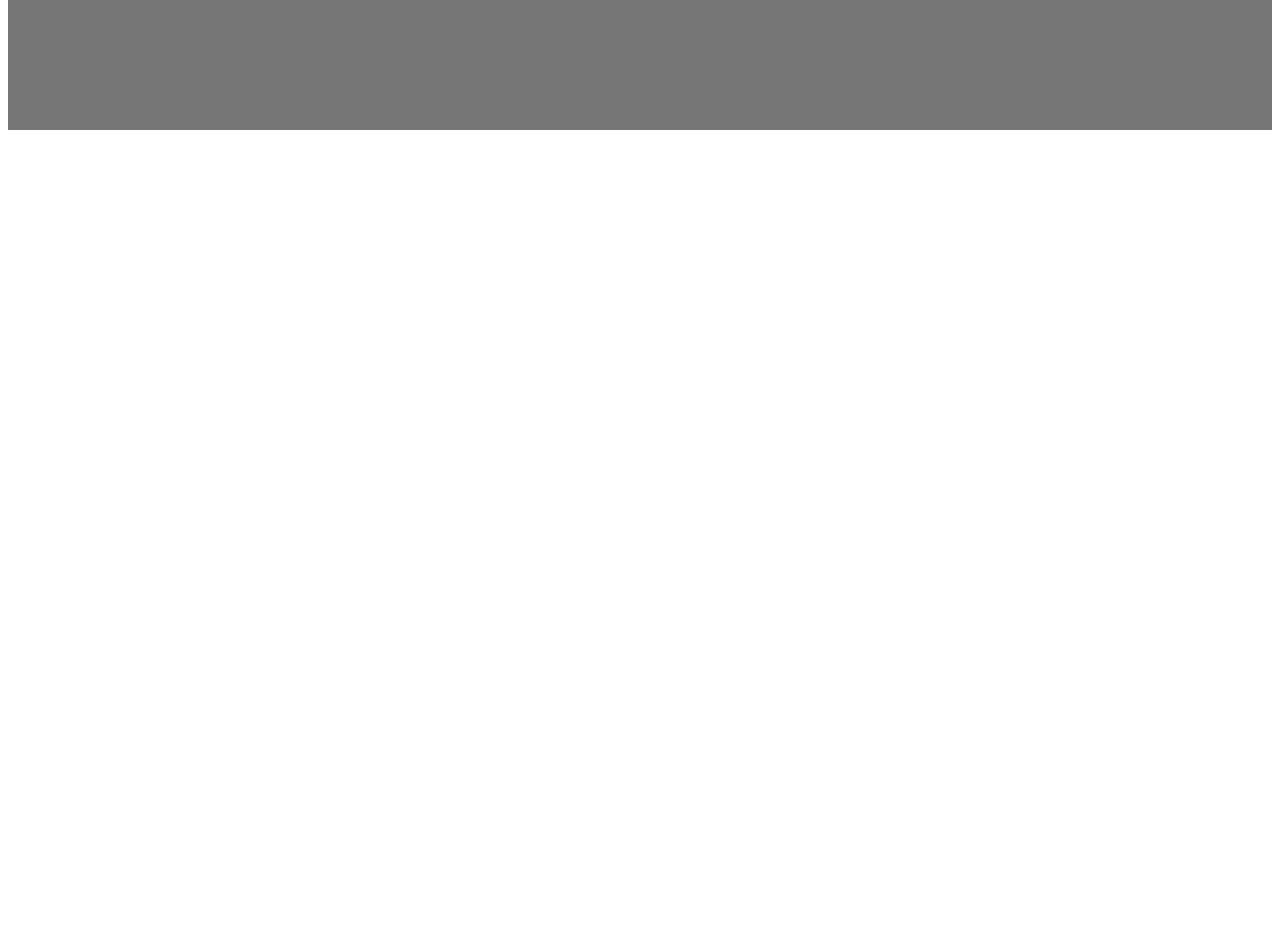
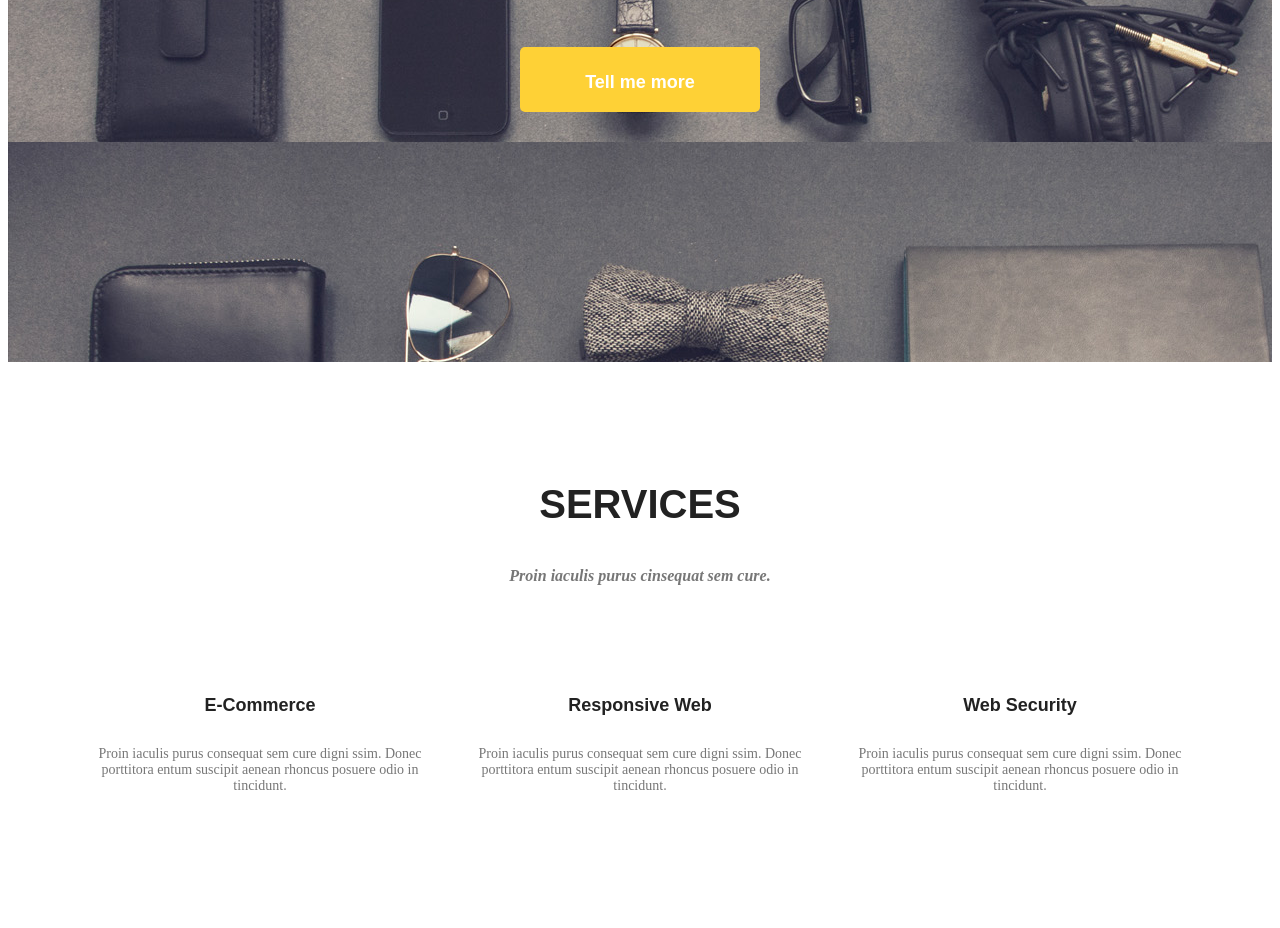
Before and after one commit to Krzemir/zadanie-golden, a website: page index.html in a window 1280 px wide. Shown: the part 696-1624 px from the top of the page. Before the commit the page ends 834 px from the top, so only its background shows below. Drawn offline with Linux system fonts and the light colour scheme; files whose address does not match are found by name; a web font is replaced by a local one.

Commit message:
add services section

```diff
--- a/index.html
+++ b/index.html
@@ -7,7 +7,6 @@
         <link rel="stylesheet" href="css/style.css">
         <link rel="stylesheet" href="https://use.typekit.net/otp3vcs.css">
         <link href="http://fonts.cdnfonts.com/css/wisdom-script" rel="stylesheet">
-
     </head>
     <body>
         <nav class="menu">
@@ -18,32 +17,45 @@
                     </div>
                     <div class="col-10">
                         <ul>
-                            <li><a href="#">HOME</a>
-                            <li><a href="#">SERVICES</a>
-                            <li><a href="#">PORTFOLIO</a>
-                            <li><a href="#">ABOUT</a>
-                            <li><a href="#">CONTACT</a>
+                            <li><a href="#">HOME</a></li>
+                            <li><a href="#">SERVICES</a></li>
+                            <li><a href="#">PORTFOLIO</a></li>
+                            <li><a href="#">ABOUT</a></li>
+                            <li><a href="#">CONTACT</a></li>
                         </ul>
                     </div>
                 </div>
-
             </div>
         </nav>
-
         <header class="splash">
             <div class="splash-inner">
                 <h1>Welcome TO Our Studio</h1>
                 <h2>It's nice to meet you</h2>
                 <a href="#" class="btn">Tell me more</a>
             </div>
+        </header>
+        <section class="services">
+            <div class="container">
+                <h3 class="section-title">Services</h3>
+                <h4 class="subtitle">Proin iaculis purus cinsequat sem cure.</h4>
+                <div class="row">
+                <div class="col-4">
 
-        </header>
+                    <h5 class="box-title">E-Commerce</h5>
+                    <p>Proin iaculis purus consequat sem cure digni ssim. Donec porttitora entum suscipit aenean rhoncus posuere odio in tincidunt.</p>
+                </div>
+                <div class="col-4">
 
+                    <h5 class="box-title">Responsive Web</h5>
+                    <p>Proin iaculis purus consequat sem cure digni ssim. Donec porttitora entum suscipit aenean rhoncus posuere odio in tincidunt.</p>
+                </div>
+                <div class="col-4">
 
-
+                    <h5 class="box-title">Web Security</h5>
+                    <p>Proin iaculis purus consequat sem cure digni ssim. Donec porttitora entum suscipit aenean rhoncus posuere odio in tincidunt.</p>
+                </div>
+                </div>
+            </div>
+        </section>
     </body>
-
-
-
-
 </html>
--- a/sass/style.scss
+++ b/sass/style.scss
@@ -10,6 +10,65 @@ $color-font-dark: #222222;
 $color-font-light: #777777;
 $color-yellow: #fed136;
 $color-bg-grey: #f7f7f7;
+
+
+/*Global*/
+
+.container {
+    margin-bottom: 120px;
+    margin-top: 120px;
+}
+.section-title {
+    text-align: center;
+    font-family: $font-one;
+    font-weight: bold;
+    text-transform: uppercase;
+    color: $color-font-dark;
+    font-size: 40px;
+
+
+}
+.subtitle {
+    text-align: center;
+    font-family: $font-two;
+    font-style: italic;
+    color: $color-font-light;
+    font-size: 16px;
+    margin-bottom: 80px;
+
+
+}
+.box-title {
+    text-align: center;
+    font-family: $font-one;
+    font-weight: bold;
+    color: $color-font-dark;
+    font-size: 18px;
+}
+p {
+    text-align: center;
+    font-family: $font-three;
+    color: $color-font-light;
+    font-size: 14px;
+}
+
+
+.btn {
+    display: inline-block;
+    color: $color-font-white;
+    background-color: $color-yellow;
+    width: 240px;
+    height: 65px;
+    padding: 25px;
+    border-radius: 5px;
+    font-family: $font-one;
+    font-size: 18px;
+    font-weight: bold;
+    text-align: center;
+    text-decoration: none;
+    cursor: pointer;
+}
+
 
 /* Navigation */
 
@@ -39,7 +98,7 @@ $color-bg-grey: #f7f7f7;
 /*Splash*/
 
 .splash {
-    background-image: url ("images/header-bg.jpg");
+    background-image: url("images/header-bg.jpg");
     background-attachment: fixed;
     background-color: #777777;
     height: calc(100vh + 120px);
@@ -54,4 +113,27 @@ $color-bg-grey: #f7f7f7;
     left: 50%;
     transform: translate(-50%, -50%);
     text-align: center;
+    color: $color-font-white
+    h1 {
+        font-family: $font-two;
+        font-style: italic;
+        font-size: 40px;
+    }
+    h2 {
+        font-family: $font-one;
+        font-size: 75px;
+        text-transform: uppercase;
+    }
 }
+
+/*Services*/
+
+.services {
+    img {
+    display: block;
+    margin-left: 50%; //do poprawy
+    margin-right:auto;
+    border: solid;
+    }
+
+}
```
Also changed, not shown: css/style.css, images/Icon-Basket.png (added), images/Icon-Laptop.png (added), images/Icon-Locked.png (added), 1 other file.
